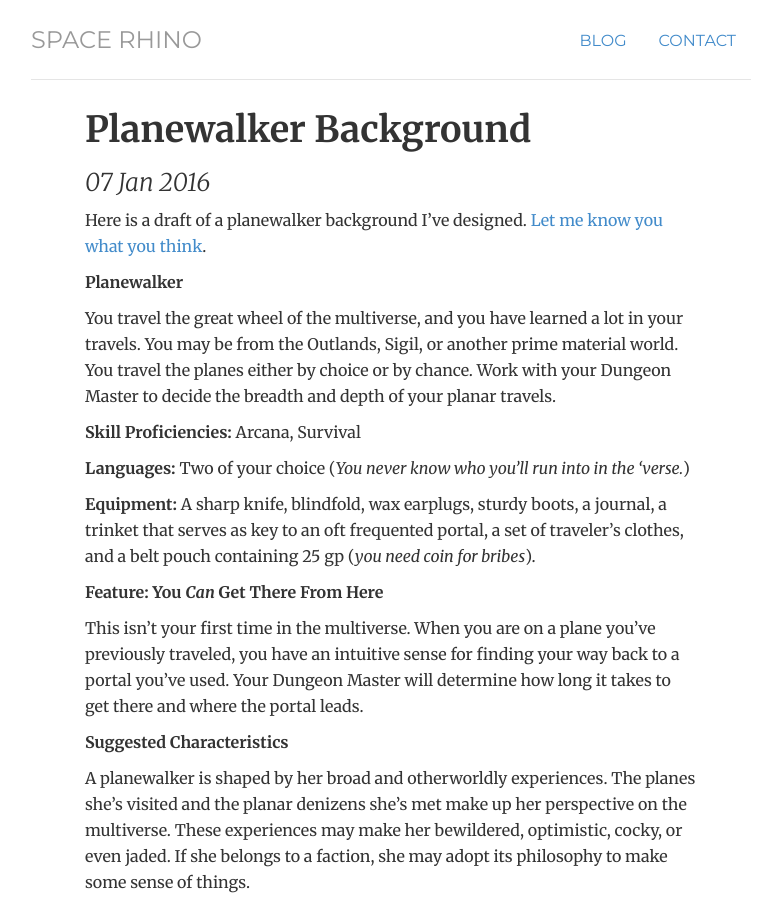
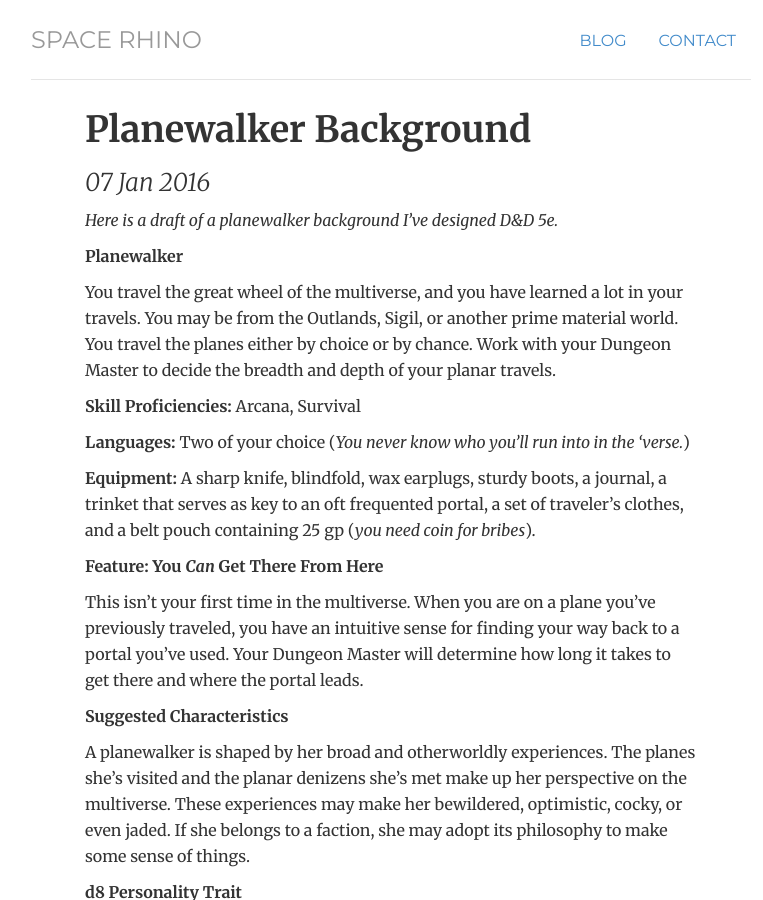
Before and after one commit to 1morespacerhino/1morespacerhino.github.io, a Jekyll site: the page built from _posts/2016-01-07-Planewalker-Background.md, in a window 1280 px wide and 900 px high. Shown: the whole window, without its empty margins (249-1012 px from the left). Built offline with Jekyll 4.4.1, drawn with Linux system fonts in a browser that asks for light colours.

Commit message:
Planewalker background update

```diff
--- a/_posts/2016-01-07-Planewalker-Background.md
+++ b/_posts/2016-01-07-Planewalker-Background.md
@@ -3,7 +3,7 @@ layout: post
 title: Planewalker Background
 ---
 
-Here is a draft of a planewalker background I've designed. [Let me know you what you think](http://www.twitter.com/1morespacerhino).
+*Here is a draft of a planewalker background I've designed D&D 5e.*
 
 **Planewalker**
 
```
